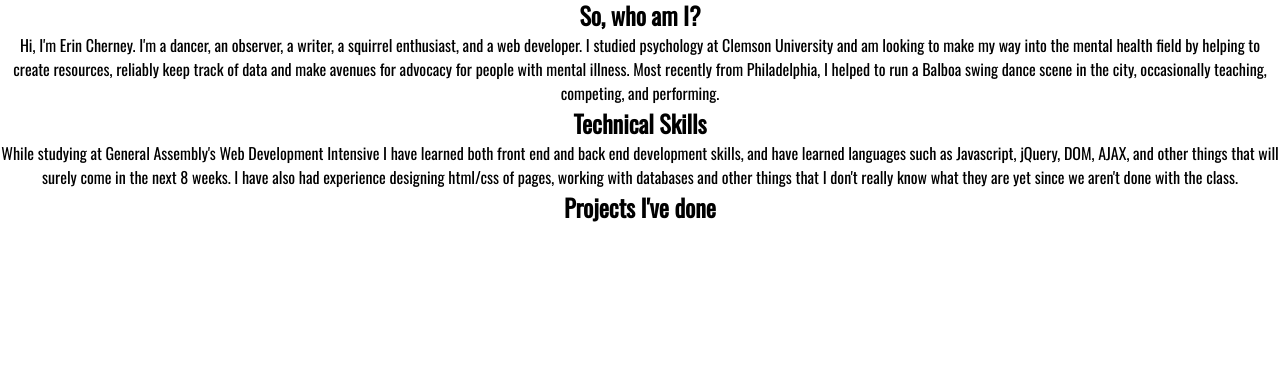
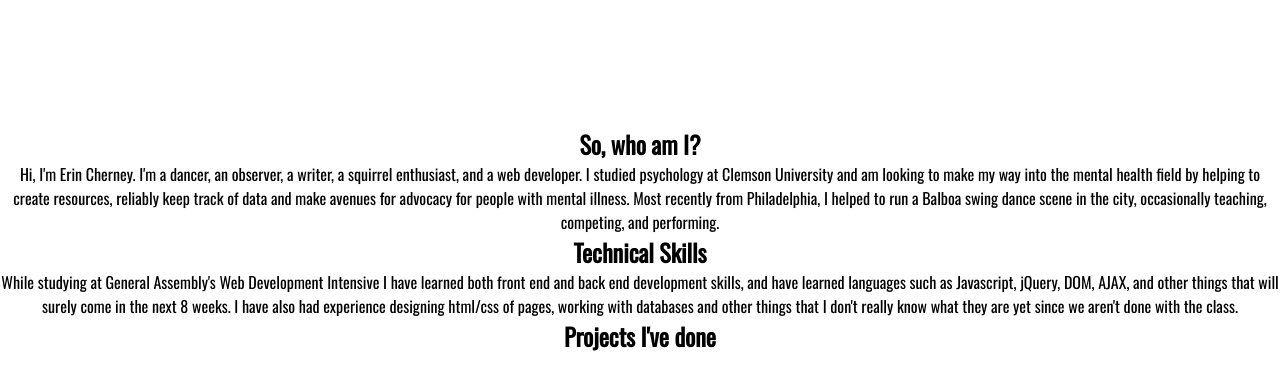
Before and after one commit to echerney/portfolio, a plain HTML site: page index.html in a window 1280 px wide. Shown: the part 74-464 px from the top of the page. Drawn offline with nearby package versions, Linux system fonts and the light colour scheme.

```diff
--- a/css/style.css
+++ b/css/style.css
@@ -4,3 +4,7 @@
   text-align: center;
   font-family: 'Oswald';
 }
+
+#title {
+  height: 200px;
+}
--- a/index.html
+++ b/index.html
@@ -13,14 +13,14 @@
 
 
 
-    <div class="main">
+    <div id="title">
       <h1>Erin Cherney</h1>
       <p>Compassionate Coder</p>
+    </div>
       <h2 id="aboutMe">So, who am I?</h2>
       <p>Hi, I'm Erin Cherney. I'm a dancer, an observer, a writer, a squirrel enthusiast, and a web developer. I studied psychology at Clemson University and am looking to make my way into the mental health field by helping to create resources, reliably keep track of data and make avenues for advocacy for people with mental illness. Most recently from Philadelphia, I helped to run a Balboa swing dance scene in the city, occasionally teaching, competing, and performing. </p>
       <h2 id="skills">Technical Skills</h2>
       <p>While studying at General Assembly's Web Development Intensive I have learned both front end and back end development skills, and have learned languages such as Javascript, jQuery, DOM, AJAX, and other things that will surely come in the next 8 weeks. I have also had experience designing html/css of pages, working with databases and other things that I don't really know what they are yet since we aren't done with the class.</p>
       <h2 id="projects">Projects I've done</h2>
-      <div class="work"></div>
 </body>
 </html>
```
